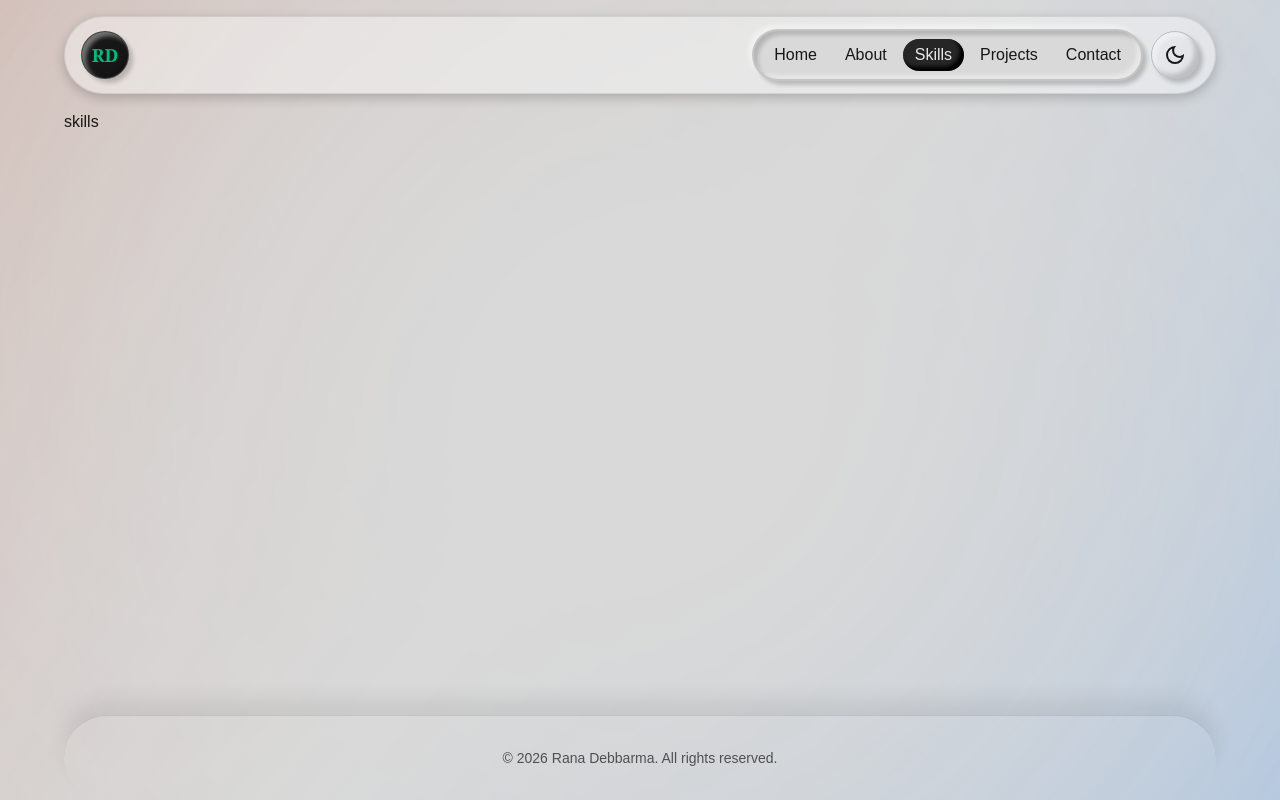
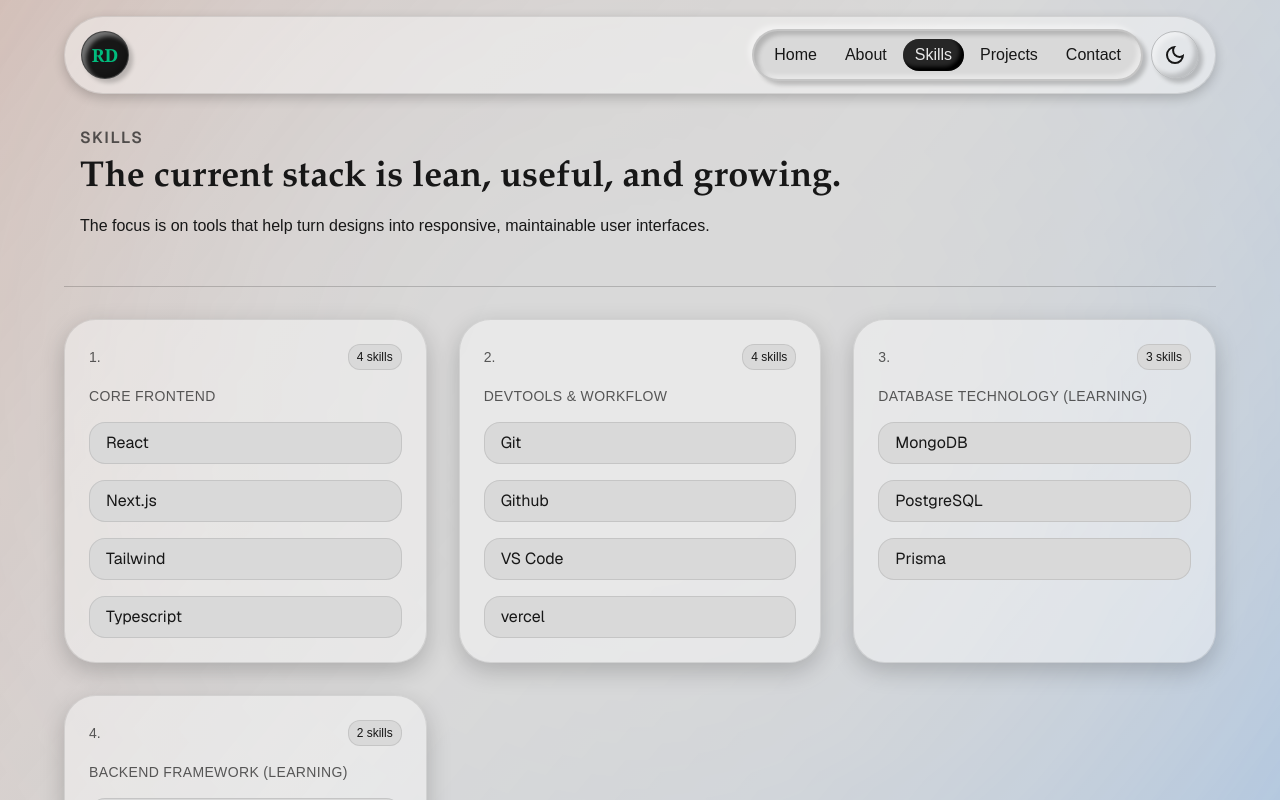
Before and after one commit to RanaDebbarma/my-portfolio, a Next.js app: page /skills in a window 1280 px wide. Built offline with nearby package versions, Linux system fonts and the light colour scheme.

Commit message:
skill page

```diff
--- a/app/(root)/about/page.tsx
+++ b/app/(root)/about/page.tsx
@@ -1,4 +1,5 @@
 import { GradientBg } from "@/components/BgComp"
+import CustomHR from "@/components/ui/CustomTags"
 import Wrapper from "@/components/ui/Wrapper"
 import { ProfileData } from "@/lib/data"
 
@@ -19,6 +20,9 @@
           <p>{ProfileData.about.summary}</p>
         </div>
       </div>
+
+      {/* hr comp */}
+      <CustomHR />
 
       {/* education */}
       <Wrapper className="bg-secondary p-6 space-y-4">
@@ -53,7 +57,7 @@
         {/* current goal */}
         <Wrapper className="relative overflow-hidden isolate bg-highlightedCard/90 p-6 space-y-4">
           <div className="absolute w-full h-full top-0 right-0 mix-blend-hard-light">
-            <GradientBg/>
+            <GradientBg />
           </div>
           <h4 className="tracking-widest uppercase text-md text-background">{ProfileData.about.currentGoal.title}</h4>
           <p className="font-bold text-invertFont">{ProfileData.about.currentGoal.heading}</p>
--- a/app/(root)/skills/page.tsx
+++ b/app/(root)/skills/page.tsx
@@ -1,6 +1,44 @@
+import { GradientBg } from "@/components/BgComp"
+import CustomHR from "@/components/ui/CustomTags"
+import Wrapper from "@/components/ui/Wrapper"
+import { ProfileData } from "@/lib/data"
+
+const skillData = ProfileData.skills
+
 const skills = () => {
   return (
-    <div>skills</div>
+    <div className="flex flex-col gap-8">
+      {/* Introduction */}
+      <div className="space-y-2 p-4 bg-">
+        <h3 className="tracking-widest uppercase font-semibold font-sans text-muted">Skills</h3>
+        <div className="space-y-4">
+          <h1 className="text-3xl sm:text-3xl lg:text-4xl font-bold headline-font">{skillData.heading}</h1>
+          <p>{skillData.summary}</p>
+        </div>
+      </div>
+      <CustomHR />
+      {/* Cards */}
+      <div className="grid grid-cols-1 sm:grid-cols-2 lg:grid-cols-3 gap-8">
+        {Object.entries(skillData.cards).map((card, index) => (
+          <Wrapper
+            key={index}
+            className="bg-secondary flex flex-col gap-4 p-6"
+          >
+            <div className="flex justify-between items-center">
+              <p className="text-sm text-muted">{index + 1}.</p>
+              <div className="text-xs bg-background border border-foreground/10 px-2 py-1 rounded-xl self-center">{card[1].stack.length} skills</div>
+            </div>
+            <h1 className="tracking-wide uppercase text-sm text-muted">{card[1].title}</h1>
+            {card[1].stack.map((item, index) => (
+              <div key={index} className="text-foreground font-sans flex items-center gap-4 border border-foreground/10 bg-background px-4 py-2 rounded-2xl">
+                {item}
+              </div>
+            ))}
+          </Wrapper>
+        ))}
+      </div>
+
+    </div>
   )
 }
 export default skills
--- a/components/BgComp.tsx
+++ b/components/BgComp.tsx
@@ -3,7 +3,7 @@
 export const GradientBg = () => {
   return (
     <div
-      className="animate-gradient-rotate bg-linear-(--gradient-angle) to-[hsla(212,100%,50%,0.16)] via-transparent from-[hsla(16,76%,41%,0.16)] h-full radialMask">
+      className="animate-gradient-rotate bg-linear-(--gradient-angle) to-[hsla(212,100%,50%,0.17)] via-transparent from-[hsla(16,76%,41%,0.17)] h-full radialMask">
     </div>
   );
 };
--- /dev/null
+++ b/components/ui/CustomTags.tsx
@@ -0,0 +1,6 @@
+const CustomHR = () => {
+  return (
+    <div className="w-full h-px bg-foreground/20"></div>
+  )
+}
+export default CustomHR
--- a/lib/data.tsx
+++ b/lib/data.tsx
@@ -29,12 +29,12 @@
       {
         title: "career direction",
         content: "Full-stack",
-        svg: <svg className="h-full" xmlns="http://www.w3.org/2000/svg" viewBox="0 -960 960 960"><path d="M160-120q-33 0-56.5-23.5T80-200v-440q0-33 23.5-56.5T160-720h160v-80q0-33 23.5-56.5T400-880h160q33 0 56.5 23.5T640-800v80h160q33 0 56.5 23.5T880-640v440q0 33-23.5 56.5T800-120H160Zm0-80h640v-440H160v440Zm240-520h160v-80H400v80ZM160-200v-440 440Z"/></svg>,
+        svg: <svg className="h-full" xmlns="http://www.w3.org/2000/svg" viewBox="0 -960 960 960"><path d="M160-120q-33 0-56.5-23.5T80-200v-440q0-33 23.5-56.5T160-720h160v-80q0-33 23.5-56.5T400-880h160q33 0 56.5 23.5T640-800v80h160q33 0 56.5 23.5T880-640v440q0 33-23.5 56.5T800-120H160Zm0-80h640v-440H160v440Zm240-520h160v-80H400v80ZM160-200v-440 440Z" /></svg>,
       },
       {
         title: "Based in",
         content: "Agartala, India",
-        svg: <svg className="h-full" xmlns="http://www.w3.org/2000/svg" viewBox="0 -960 960 960"><path d="M536.5-503.5Q560-527 560-560t-23.5-56.5Q513-640 480-640t-56.5 23.5Q400-593 400-560t23.5 56.5Q447-480 480-480t56.5-23.5ZM480-186q122-112 181-203.5T720-552q0-109-69.5-178.5T480-800q-101 0-170.5 69.5T240-552q0 71 59 162.5T480-186Zm0 106Q319-217 239.5-334.5T160-552q0-150 96.5-239T480-880q127 0 223.5 89T800-552q0 100-79.5 217.5T480-80Zm0-480Z"/></svg>,
+        svg: <svg className="h-full" xmlns="http://www.w3.org/2000/svg" viewBox="0 -960 960 960"><path d="M536.5-503.5Q560-527 560-560t-23.5-56.5Q513-640 480-640t-56.5 23.5Q400-593 400-560t23.5 56.5Q447-480 480-480t56.5-23.5ZM480-186q122-112 181-203.5T720-552q0-109-69.5-178.5T480-800q-101 0-170.5 69.5T240-552q0 71 59 162.5T480-186Zm0 106Q319-217 239.5-334.5T160-552q0-150 96.5-239T480-880q127 0 223.5 89T800-552q0 100-79.5 217.5T480-80Zm0-480Z" /></svg>,
       },
     ],
   },
@@ -69,11 +69,26 @@
   },
 
   skills: {
-    frontend: ["React", "Next.js", "Tailwind CSS"],
-    backend: ["Node.js", "Express.js"],
-    database: ["MongoDB", "PostgreSQL"],
-    language: ["JavaScript", "TypeScript"],
-    tools: ["Git", "VS Code"],
+    heading: "The current stack is lean, useful, and growing.",
+    summary: "The focus is on tools that help turn designs into responsive, maintainable user interfaces.",
+    cards: {
+      frontend: {
+        title: "Core frontend",
+        stack: ["React", "Next.js", "Tailwind", "Typescript"]
+      },
+      tools: {
+        title: "Devtools & workflow",
+        stack: ["Git", "Github", "VS Code", "vercel"]
+      },
+      database: {
+        title: "Database technology (learning)",
+        stack: ["MongoDB", "PostgreSQL", "Prisma"],
+      },
+      backend: {
+        title: "Backend framework (learning)",
+        stack: ["Node.js", "Express.js"]
+      },
+    }
   },
 
   projects: {
```
